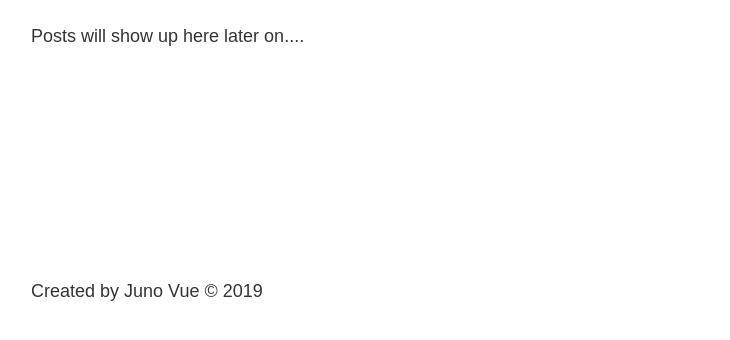
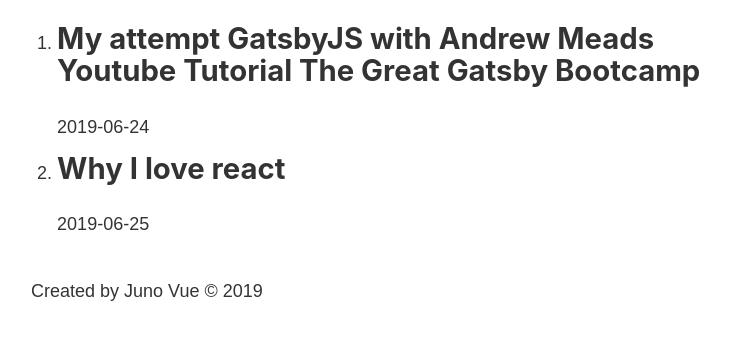
Before and after one commit to juno-v/gatsby, a Gatsby site: page /blog in a window 1280 px wide. Shown: the part 452-792 px from the top of the page, without its empty margins (252-982 px from the left). Built offline with nearby package versions, Linux system fonts and the light colour scheme; Gatsby itself is replaced by a stand-in of ours.

Commit message:
able to render edges from allMarkdownRemark query

```diff
--- a/src/pages/blog.js
+++ b/src/pages/blog.js
@@ -23,7 +23,17 @@
     return (
         <Layout>
             <h1>Welcome to my blogs!</h1>
-            <p> Posts will show up here later on.... </p>
+
+            <ol>
+                {data.allMarkdownRemark.edges.map(( blog, index ) => {
+                    return (
+                        <li key={index} >
+                            <h2> {blog.node.frontmatter.title} </h2>
+                            <p> {blog.node.frontmatter.date} </p>
+                        </li>
+                    )
+                })}
+            </ol>
         </Layout>
     )
 }
```
